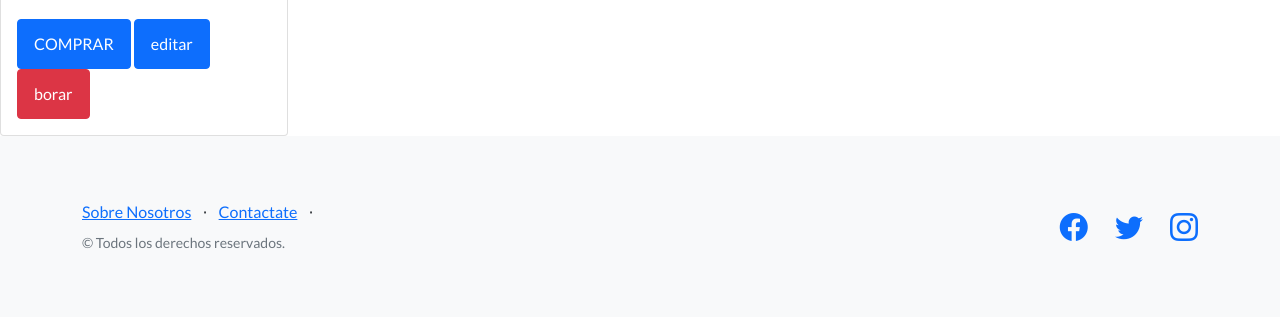
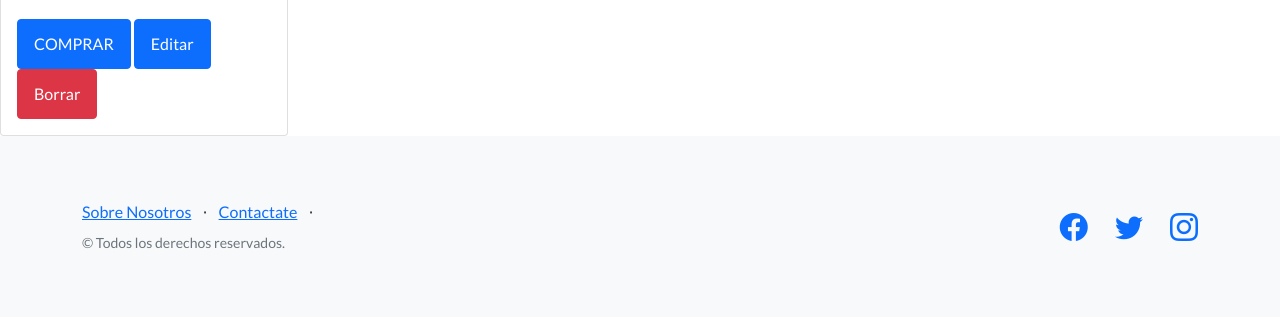
Before and after one commit to lopezyamila92/proyectofinal, a Django app: page /ford/list-articles/ in a window 1280 px wide. Shown: the part 4154-4471 px from the top of the page. Run offline with Django 4.2, Linux system fonts and the light colour scheme; a user stored in the database is signed in; data comes from the database, SQL or seed files in the repository; some libraries are stand-ins or nearby versions.

Commit message:
arreglo de ortografía

```diff
--- a/proyecto/templates/list_articles.html
+++ b/proyecto/templates/list_articles.html
@@ -15,8 +15,8 @@
       <p class="card-text">Precio: {{product.price}}</p>
       <p class="card-text">Stock:{{product.stock}} </p>
       <a href="/ford/compras" class="btn btn-primary">COMPRAR</a>
-      <a href="/ford/update-product/{{product.id}}" class="btn btn-primary">editar</a>
-      <a href="/ford/delete-product/{{product.id}}" class="btn btn-danger">borar</a>
+      <a href="/ford/update-product/{{product.id}}" class="btn btn-primary">Editar</a>
+      <a href="/ford/delete-product/{{product.id}}" class="btn btn-danger">Borrar</a>
     </div>
   </div>
 {% endfor %}
```
